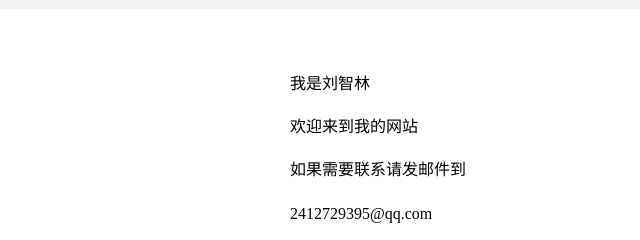
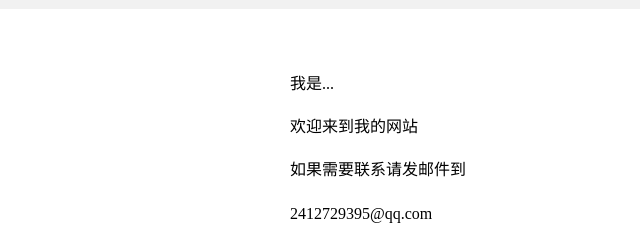
Before and after one commit to lzlzhxlzy/Re01, a plain HTML site: page index.html in a window 1280 px wide. Shown: the part 155-395 px from the top of the page, 0-640 px from the left. Drawn offline with Linux system fonts and the light colour scheme.

Commit message:
Update index.html

```diff
--- a/index.html
+++ b/index.html
@@ -26,7 +26,7 @@
       line-height: 1.7;
       display:block
     ">
-      <p>我是刘智林</p>
+      <p>我是...</p>
       <p>欢迎来到我的网站</p>
       <p>如果需要联系请发邮件到</p>
       <p>2412729395@qq.com</p>
```
